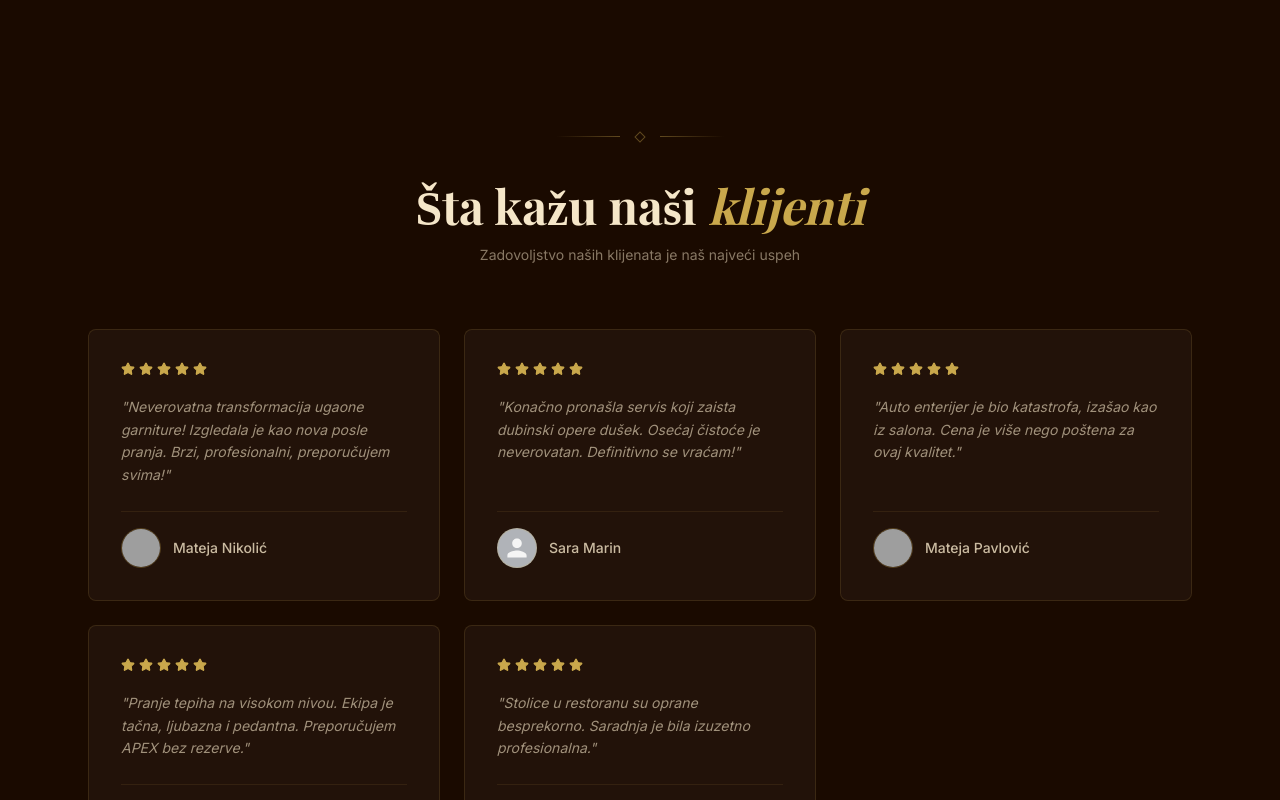
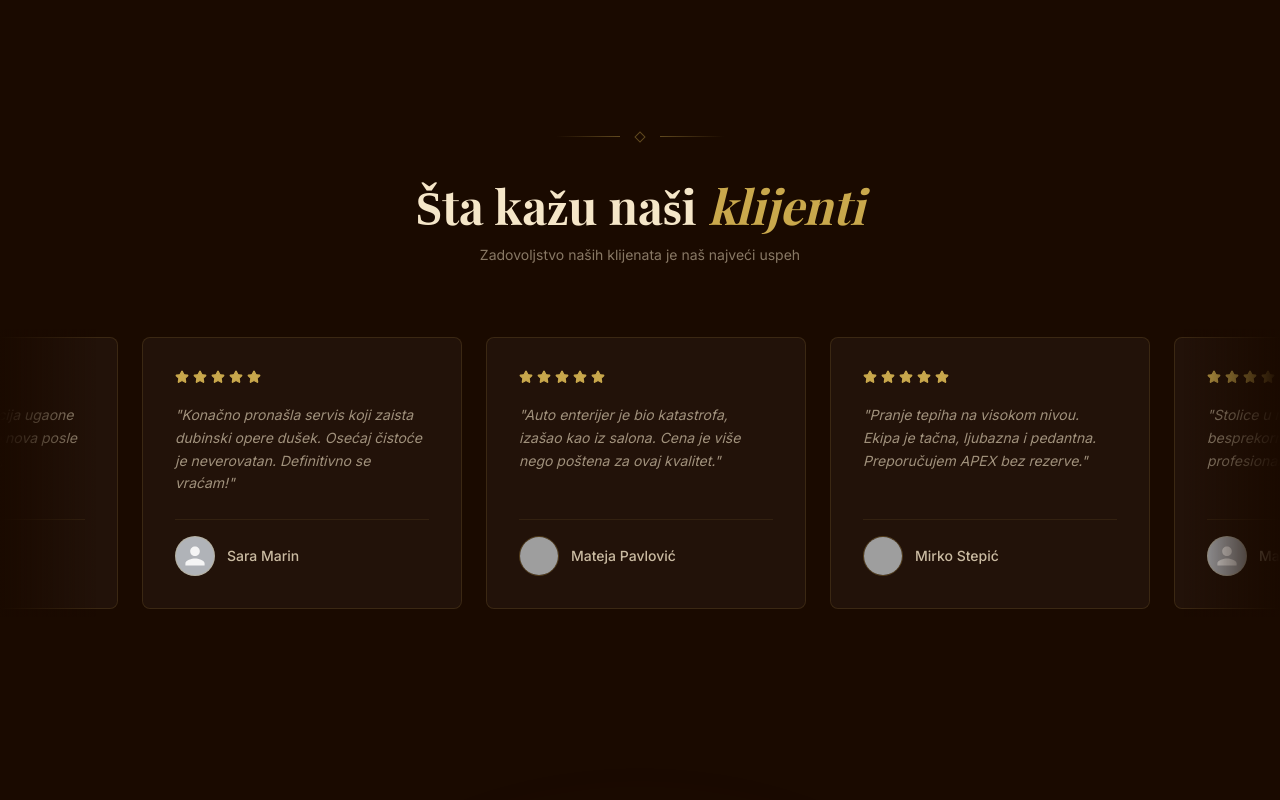
Before and after one commit to aiconnectserbia-dot/apex-dubinsko-pranje, a React (Vite) app: page / in a window 1280 px wide. Shown: the part 5000-5800 px from the top of the page. Built offline with nearby package versions, Linux system fonts and the light colour scheme; no server answers; grey boxes are pictures that could not be loaded; a web font is replaced by a local one.

Commit message:
File changes

```diff
--- a/src/components/landing/ReviewsSection.jsx
+++ b/src/components/landing/ReviewsSection.jsx
@@ -1,4 +1,4 @@
-import React from 'react';
+import React, { useRef, useEffect } from 'react';
 import { Star } from 'lucide-react';
 import AnimatedSection from './AnimatedSection';
 import SectionDivider from './SectionDivider';
@@ -34,25 +34,11 @@ const reviews = [
   },
 ];
 
-export default function ReviewsSection() {
+const allReviews = [...reviews, ...reviews];
+
+function ReviewCard({ review }) {
   return (
-    <section id="recenzije" className="relative py-24 md:py-32 bg-dark-brown">
-      <div className="max-w-6xl mx-auto px-6">
-        <AnimatedSection>
-          <SectionDivider />
-          <h2 className="font-playfair text-3xl md:text-5xl font-bold text-cream text-center mt-8 mb-4">
-            Šta kažu naši <span className="text-gold italic">klijenti</span>
-          </h2>
-          <p className="font-inter text-cream/50 text-center mb-16 text-sm">
-            Zadovoljstvo naših klijenata je naš najveći uspeh
-          </p>
-        </AnimatedSection>
-
-        <div className="grid grid-cols-1 md:grid-cols-2 lg:grid-cols-3 gap-6">
-          {reviews.map((review, i) => (
-            <AnimatedSection key={review.name} delay={0.1 * (i + 1)} className={i === 4 ? 'md:col-span-2 lg:col-span-1' : ''}>
-              <div className="border border-gold/15 rounded-lg bg-secondary/50 p-8 hover:border-gold/30 transition-all duration-500 h-full flex flex-col">
-                {/* Stars */}
+    <div className="flex-shrink-0 w-[320px] border border-gold/15 rounded-lg bg-secondary/50 p-8 hover:border-gold/30 transition-all duration-500 flex flex-col mx-3">
       <div className="flex gap-1 mb-5">
         {Array.from({ length: 5 }).map((_, s) => (
           <Star key={s} size={14} className="fill-gold text-gold" />
@@ -76,8 +62,58 @@ export default function ReviewsSection() {
         <span className="font-inter text-cream/80 text-sm font-medium">{review.name}</span>
       </div>
     </div>
+  );
+}
+
+export default function ReviewsSection() {
+  const trackRef = useRef(null);
+  const animRef = useRef(null);
+  const posRef = useRef(0);
+  const speed = 0.5;
+
+  useEffect(() => {
+    const track = trackRef.current;
+    if (!track) return;
+
+    const animate = () => {
+      posRef.current += speed;
+      const half = track.scrollWidth / 2;
+      if (posRef.current >= half) posRef.current = 0;
+      track.style.transform = `translateX(-${posRef.current}px)`;
+      animRef.current = requestAnimationFrame(animate);
+    };
+
+    animRef.current = requestAnimationFrame(animate);
+    return () => cancelAnimationFrame(animRef.current);
+  }, []);
+
+  return (
+    <section id="recenzije" className="relative py-24 md:py-32 bg-dark-brown overflow-hidden">
+      <div className="max-w-6xl mx-auto px-6">
+        <AnimatedSection>
+          <SectionDivider />
+          <h2 className="font-playfair text-3xl md:text-5xl font-bold text-cream text-center mt-8 mb-4">
+            Šta kažu naši <span className="text-gold italic">klijenti</span>
+          </h2>
+          <p className="font-inter text-cream/50 text-center mb-16 text-sm">
+            Zadovoljstvo naših klijenata je naš najveći uspeh
+          </p>
         </AnimatedSection>
+      </div>
+
+      {/* Scrolling track */}
+      <div className="relative">
+        {/* Left fade */}
+        <div className="absolute left-0 top-0 bottom-0 w-24 bg-gradient-to-r from-dark-brown to-transparent z-10 pointer-events-none" />
+        {/* Right fade */}
+        <div className="absolute right-0 top-0 bottom-0 w-24 bg-gradient-to-l from-dark-brown to-transparent z-10 pointer-events-none" />
+
+        <div className="overflow-hidden">
+          <div ref={trackRef} className="flex will-change-transform py-2">
+            {allReviews.map((review, i) => (
+              <ReviewCard key={i} review={review} />
             ))}
+          </div>
         </div>
       </div>
     </section>
```
Lines whose indentation alone changed are shown as unchanged.
